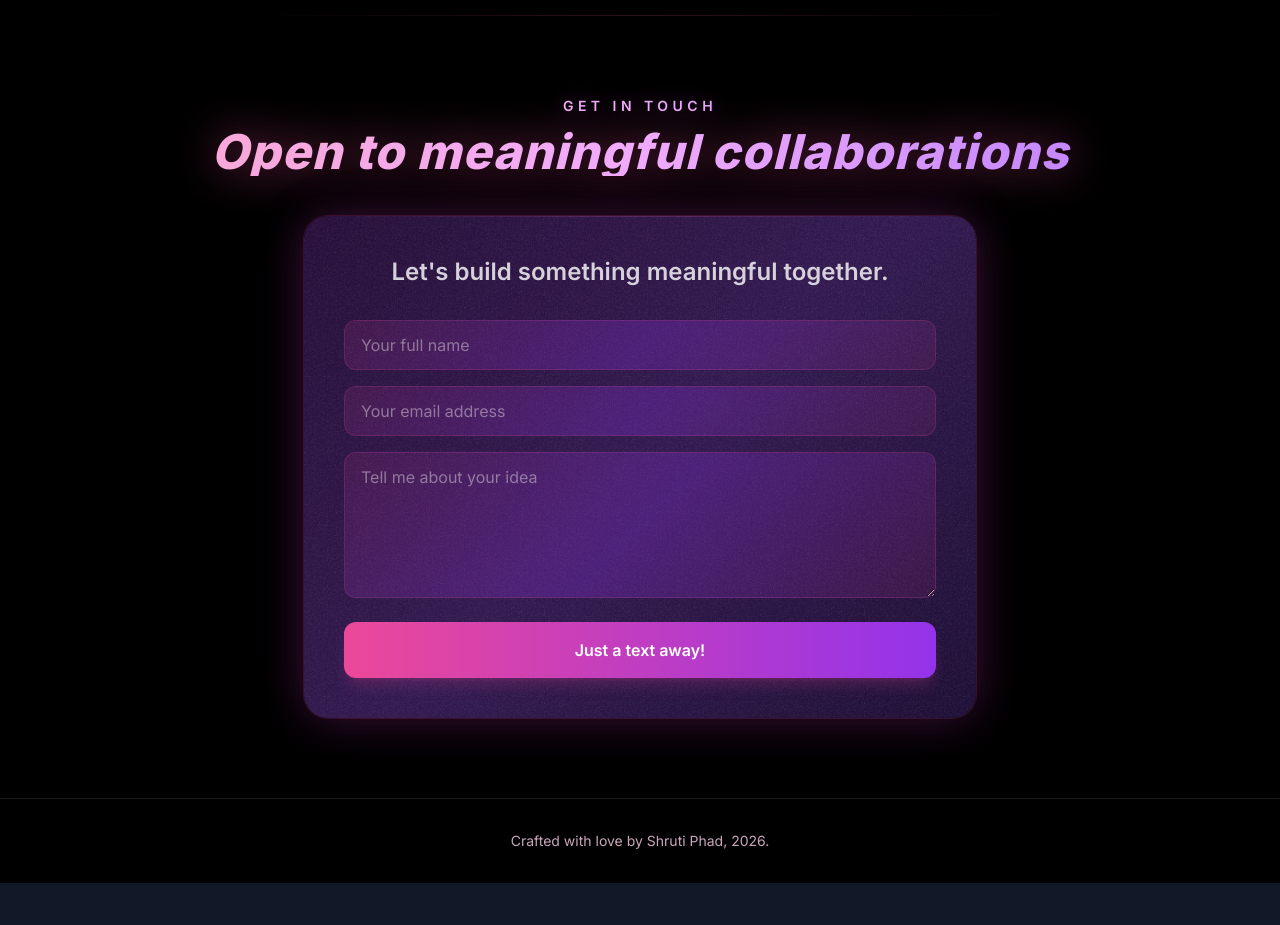
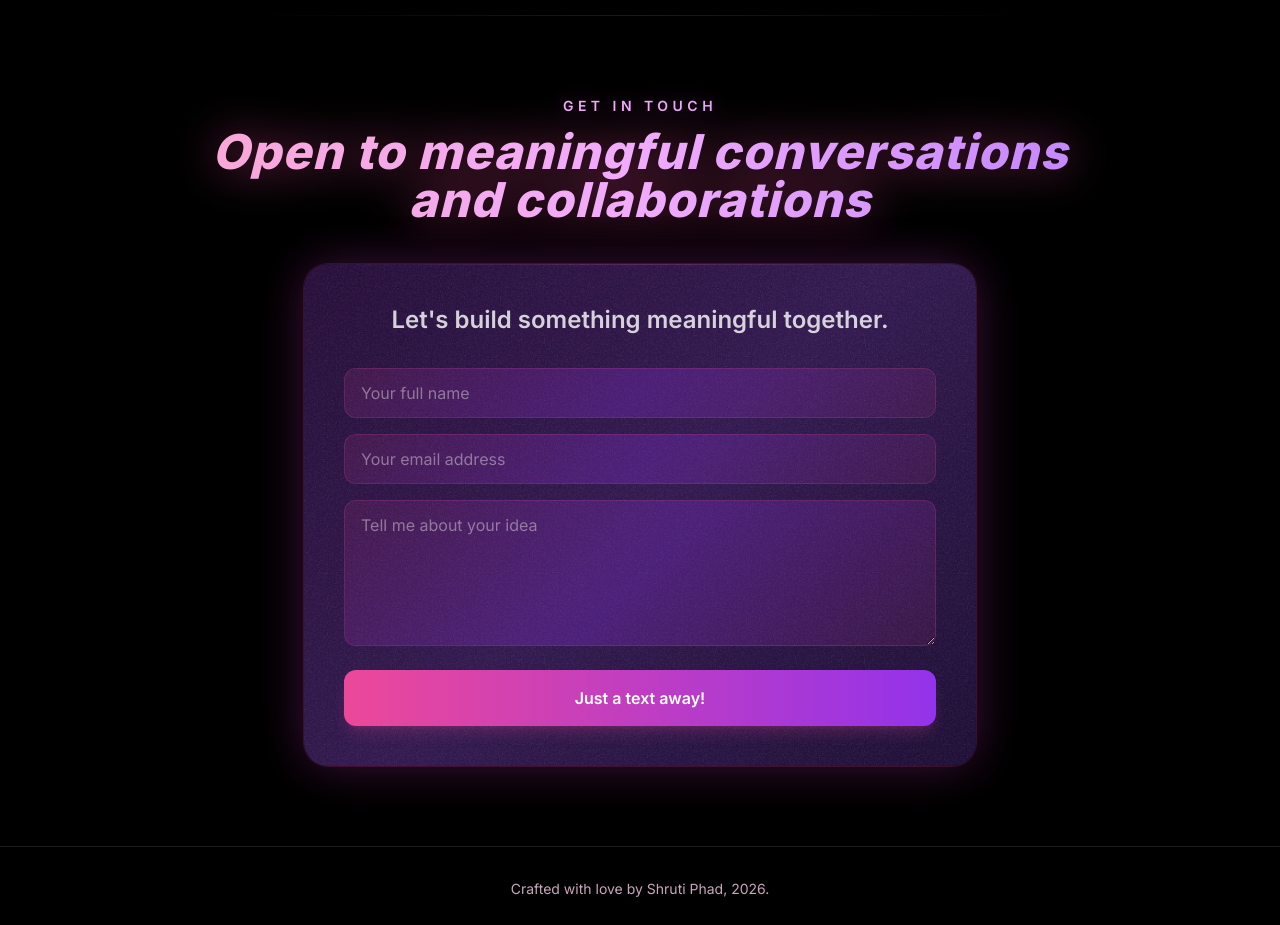
Before and after one commit to shrutiphad/ShrutiPortfolio, a Next.js app: page / in a window 1280 px wide. Shown: the part 5720-6645 px from the top of the page. Before the commit the page ends 6603 px from the top, so only its background shows below. Built offline with nearby package versions, Linux system fonts and the light colour scheme; a web font is replaced by a local one.

Commit message:
final version

```diff
--- a/src/sections/Contact.tsx
+++ b/src/sections/Contact.tsx
@@ -66,7 +66,7 @@ export const ContactSection = () => {
             hover:drop-shadow-[0_0_32px_rgba(236,72,153,0.85)]
             transition-all duration-300
           ">
-            Open to meaningful collaborations
+            Open to meaningful conversations and collaborations
           </h2>
         </motion.div>
 
```
